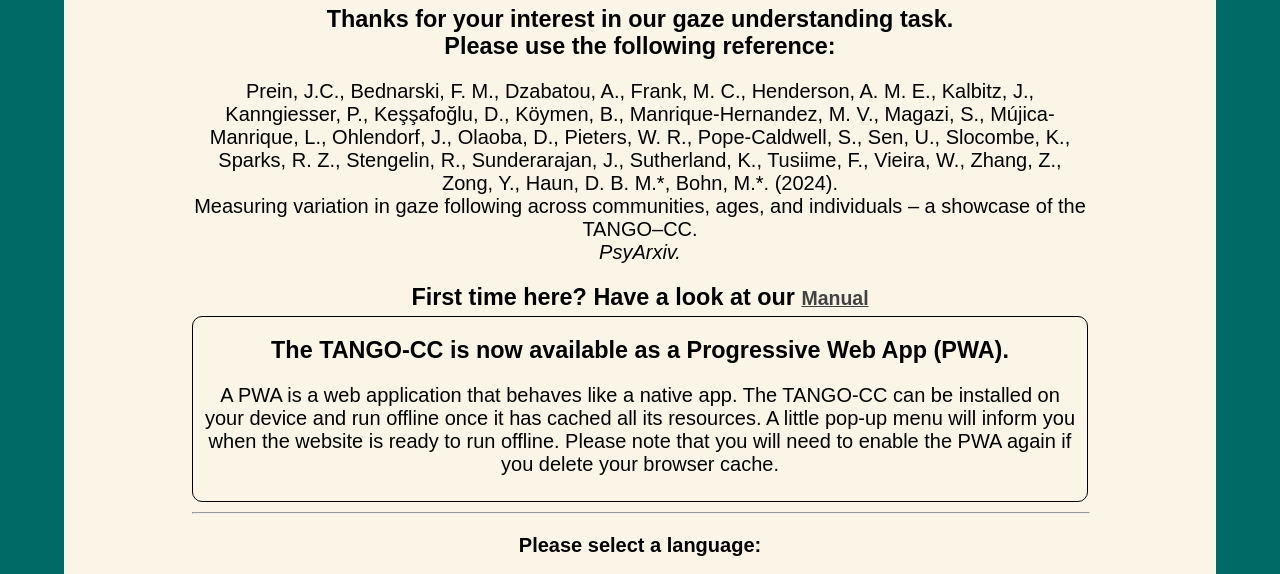
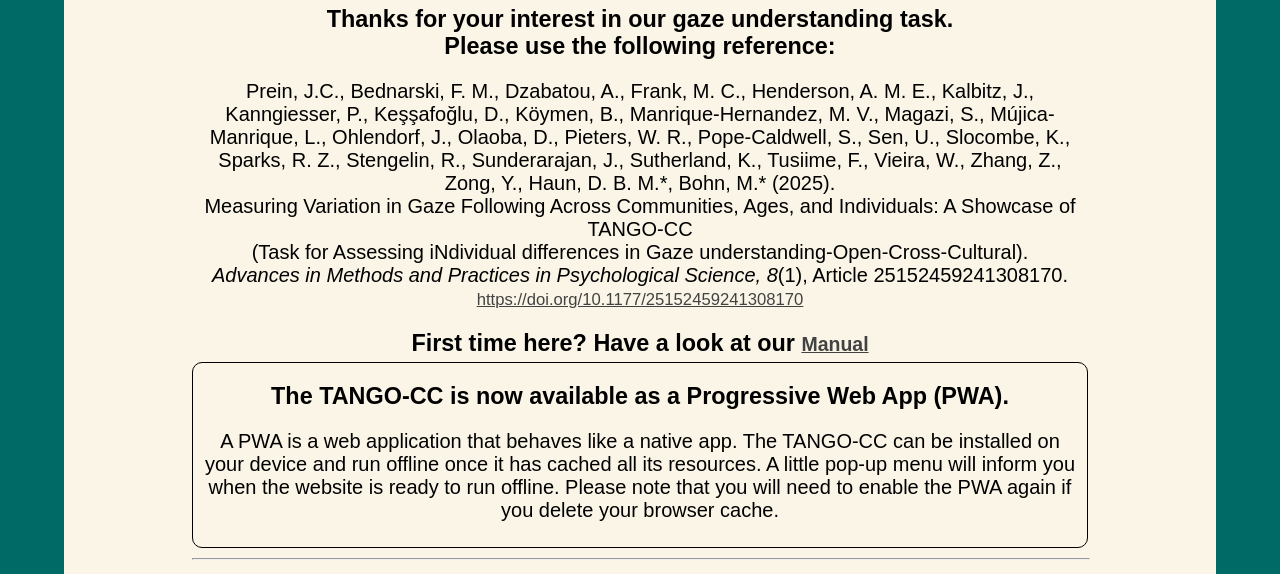
Before and after one commit to jprein/tango-pwa, a website built with Vite: page src/index.html in a window 1280 px wide. Shown: the part 173-747 px from the top of the page. Built offline with nearby package versions, Linux system fonts and the light colour scheme.

Commit message:
Update TANGO-CC reference

```diff
--- a/src/index.html
+++ b/src/index.html
@@ -41,14 +41,21 @@
             L., Ohlendorf, J., Olaoba, D., Pieters, W. R., Pope-Caldwell, S.,
             Sen, U., Slocombe, K., Sparks, R. Z., Stengelin, R., Sunderarajan,
             J., Sutherland, K., Tusiime, F., Vieira, W., Zhang, Z., Zong, Y.,
-            Haun, D. B. M.*, Bohn, M.*. (2024). <br />
+            Haun, D. B. M.*, Bohn, M.* (2025). <br />
 
-            Measuring variation in gaze following across communities, ages, and
-            individuals – a showcase of the TANGO–CC.
+            Measuring Variation in Gaze Following Across Communities, Ages, and
+            Individuals: A Showcase of TANGO-CC
             <br />
-            <em> PsyArxiv. </em>
+            (Task for Assessing iNdividual differences in Gaze
+            understanding-Open-Cross-Cultural).
             <br />
-            <!-- <a href="https://doi.org/">https://doi.org/</a> -->
+            <em>
+              Advances in Methods and Practices in Psychological Science, 8</em
+            >(1), Article 25152459241308170.
+            <br />
+            <a href="https://doi.org/10.1177/25152459241308170"
+              >https://doi.org/10.1177/25152459241308170</a
+            >
           </p>
 
           <h3>
```
